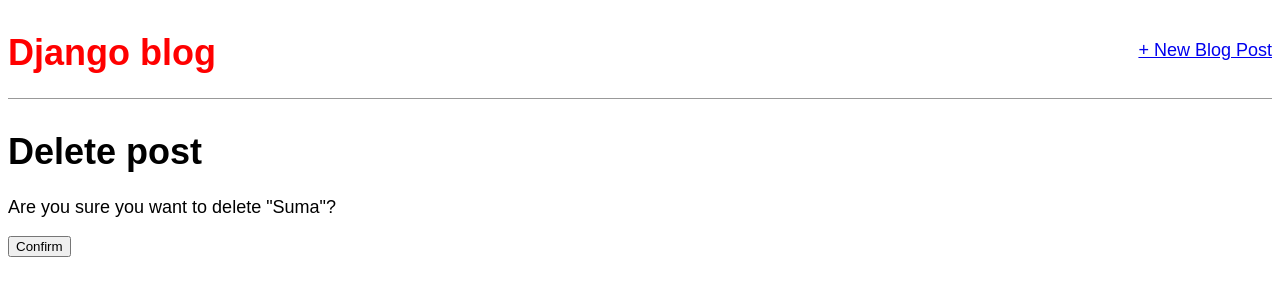
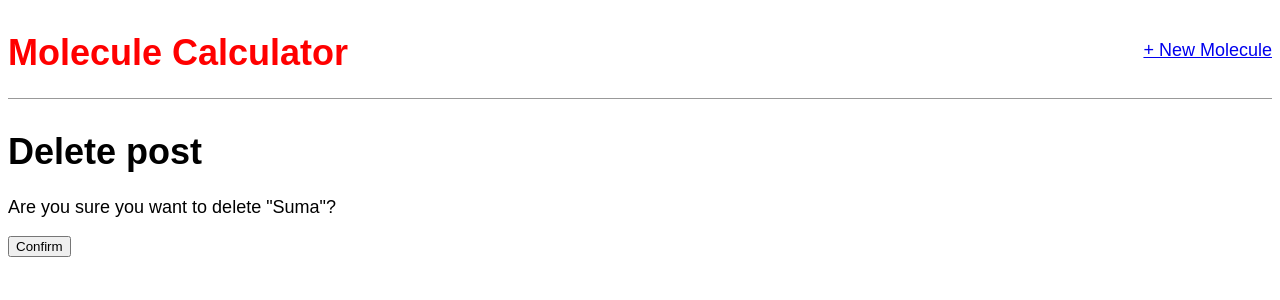
Before and after one commit to ugbioinformatics/programming_project_WCh_2024, a Django app: page /post/1/delete/ in a window 1280 px wide. Shown: the top 300 px of the page. Run offline with Django 4.2, Linux system fonts and the light colour scheme; data comes from the database, SQL or seed files in the repository; parts of the project's set-up code (start-up, migrations or seed data) failed here and were passed over; some web fonts are replaced.

Commit message:
Update base.html

```diff
--- a/abecadlo/templates/base.html
+++ b/abecadlo/templates/base.html
@@ -1,7 +1,7 @@
 {% load static %}
 <html>
   <head>
-    <title>Django blog</title>
+    <title>Molecule Calculator</title>
     <link href="https://fonts.googleapis.com/css?family=\
     Source+Sans+Pro:400" rel="stylesheet">
     <link href="{% static 'css/base.css' %}" rel="stylesheet">
@@ -10,10 +10,10 @@
     <div>
       <header>
         <div class="nav-left">
-          <h1><a href="{% url 'home' %}">Django blog</a></h1>
+          <h1><a href="{% url 'home' %}">Molecule Calculator</a></h1>
         </div>
         <div class="nav-right">
-          <a href="{% url 'post_new' %}">+ New Blog Post</a>
+          <a href="{% url 'post_new' %}">+ New Molecule</a>
         </div>
       </header>
       {% block content %}
```
